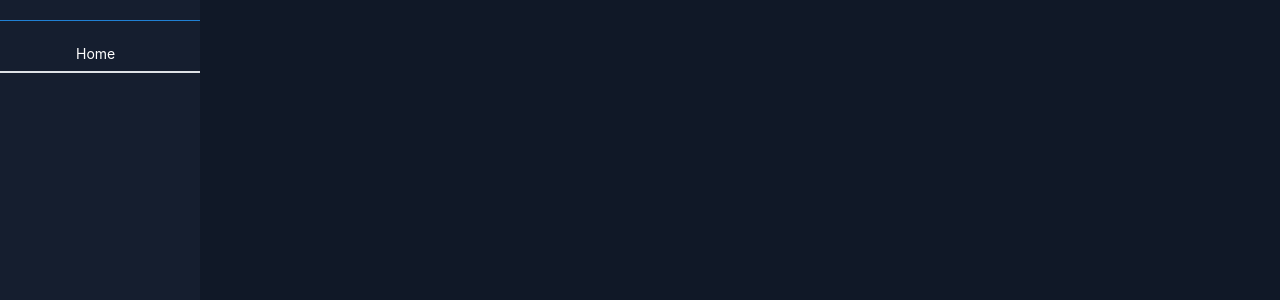
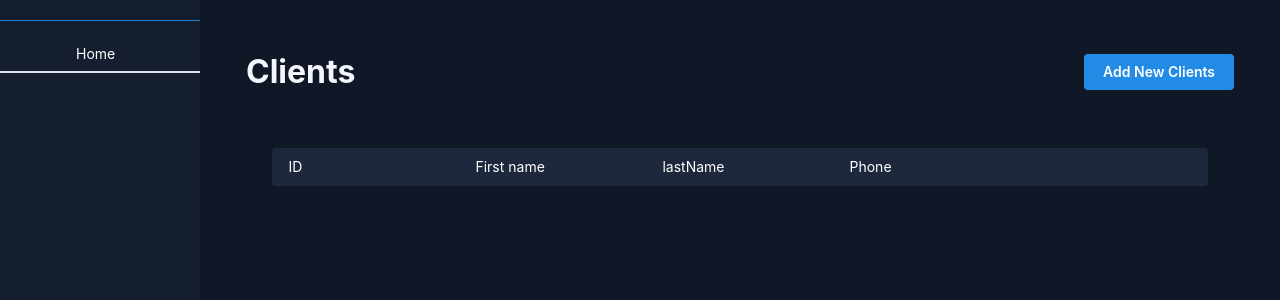
Before and after one commit to ChavdarStoilov/Go-Projects, a React (Vite) app in the folder Invoice system/client/: page /clients in a window 1280 px wide. Before the commit this address had no page. Shown: the top 300 px of the page. Built offline with nearby package versions, Linux system fonts and the light colour scheme.

Commit message:
Added basic Clients page in FE

```diff
--- a/Invoice system/client/src/App.jsx
+++ b/Invoice system/client/src/App.jsx
@@ -5,6 +5,7 @@ import "@mantine/core/styles.css";
 import { useState, useEffect } from "react";
 import * as api from "./api/data";
 import Invoices from "./components/pages/invoices";
+import Clients from "./components/pages/clients";
 import NewBeandCreations from "./components/pages/newBrandCreation";
 import Menu from "./components/menu";
 
@@ -45,7 +46,7 @@ function App() {
                         }
                     />
                     <Route exact path="invoices/" element={<Invoices />} />
-                    {/* <Route exact path="clients/" element={<Invoices />} /> */}
+                    <Route exact path="clients/" element={<Clients />} />
                 </Routes>
             </div>
         </MantineProvider>
--- /dev/null
+++ b/Invoice system/client/src/components/modals/newClients.jsx
@@ -0,0 +1,6 @@
+export default function NewClientsModal () {
+    return (
+        <>
+        </>
+    )
+}
--- /dev/null
+++ b/Invoice system/client/src/components/pages/clients.jsx
@@ -0,0 +1,46 @@
+import { useEffect, useState } from "react";
+import { Button } from "@mantine/core";
+import ClientsItemsTable from "../utilsComponents/clientsItemsTable";
+import * as api from "../../api/data";
+
+
+export default function Clients() {
+    const [clientsData, setClientsData] = useState({});
+    const [openNewClients, setOpenNewClients] = useState(false);
+
+    const openNewClientsHander = () => setOpenNewClients(true);
+    const closeNewClientsHander = () => setOpenNewClients(false);
+
+    // useEffect(() => {
+    //     api.GetAllClients()
+    //         .then((result) => {
+    //             if (result.status === 200) {
+    //                 setClientsData(result.data);
+    //             }
+    //         })
+    //         .catch((error) => {
+    //             console.log(error);
+    //         });
+    // }, []);
+
+    return (
+        <>
+            {openNewClients && <NewInvoiceMoNewClientsModaldal open={openNewClients} close={closeNewClientsHander}/>}
+            <div className="app-content-header">
+                <h1>Clients</h1>
+                <Button variant="filled" onClick={openNewClientsHander}>Add New Clients</Button>
+            </div>
+            <div className="products-area-wrapper tableView">
+                <div className="products-header">
+                    <div className="product-cell">ID</div>
+                    <div className="product-cell">First name</div>
+                    <div className="product-cell">lastName</div>
+                    <div className="product-cell">Phone</div>
+                    <div className="product-cell"></div>
+                </div>
+
+                <ClientsItemsTable clients={clientsData}/>
+            </div>
+        </>
+    );
+}
--- /dev/null
+++ b/Invoice system/client/src/components/utilsComponents/clientsItemsTable.jsx
@@ -0,0 +1,36 @@
+import { Badge, Button, NumberFormatter } from "@mantine/core";
+
+export default function ClientsItemsTable({ clients }) {
+
+    return (
+        <>
+            {clients.length > 0 &&
+                clients.map((item, key) => (
+                    <div className="products-row" key={key}>
+                        <div className="product-cell">
+                            <span>{item.id}</span>
+                        </div>
+                        <div className="product-cell">
+                            <span>{item.first_name}</span>
+                        </div>
+                        <div className="product-cell">
+                            <span>{item.last_name}</span>
+                        </div>
+                        <div className="product-cell">
+                            <span>{item.phone}</span>
+                        </div>
+
+                        <div className="product-cell">
+                            <Button
+                                variant="gradient"
+                                size="compact-sm"
+                                gradient={{ from: "blue", to: "cyan", deg: 90 }}
+                            >
+                                Open client
+                            </Button>
+                        </div>
+                    </div>
+                ))}
+        </>
+    );
+}
```
